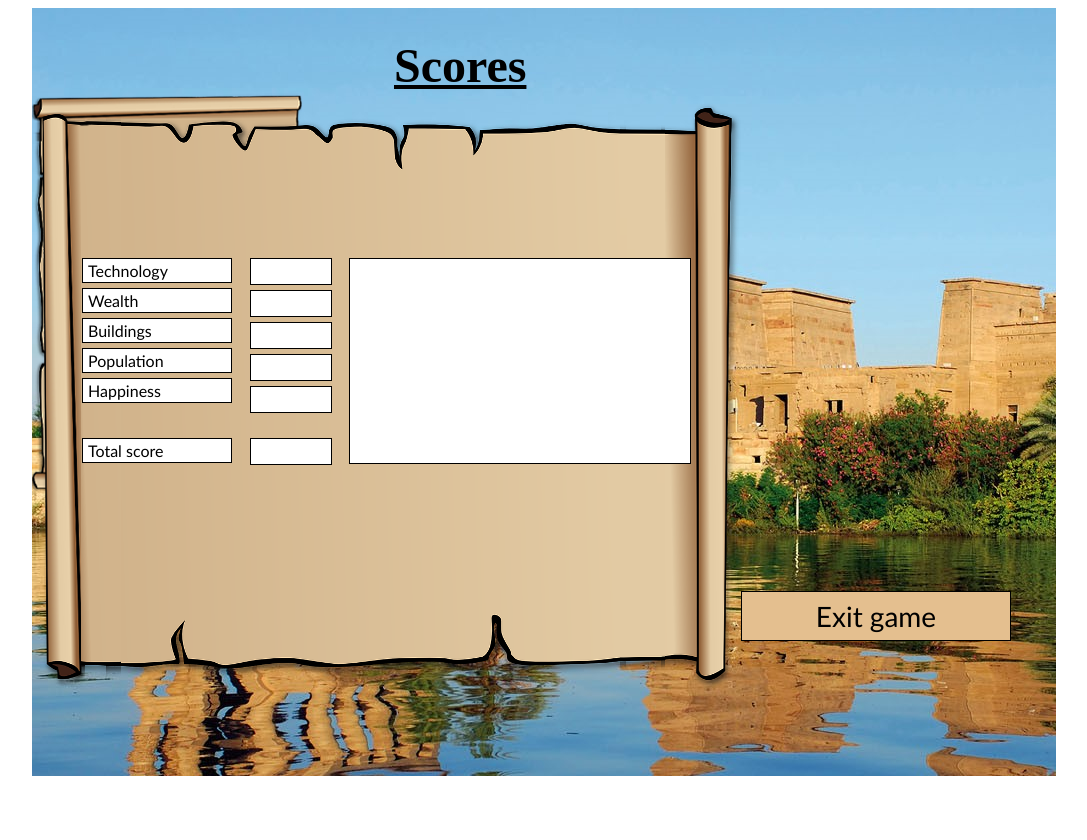
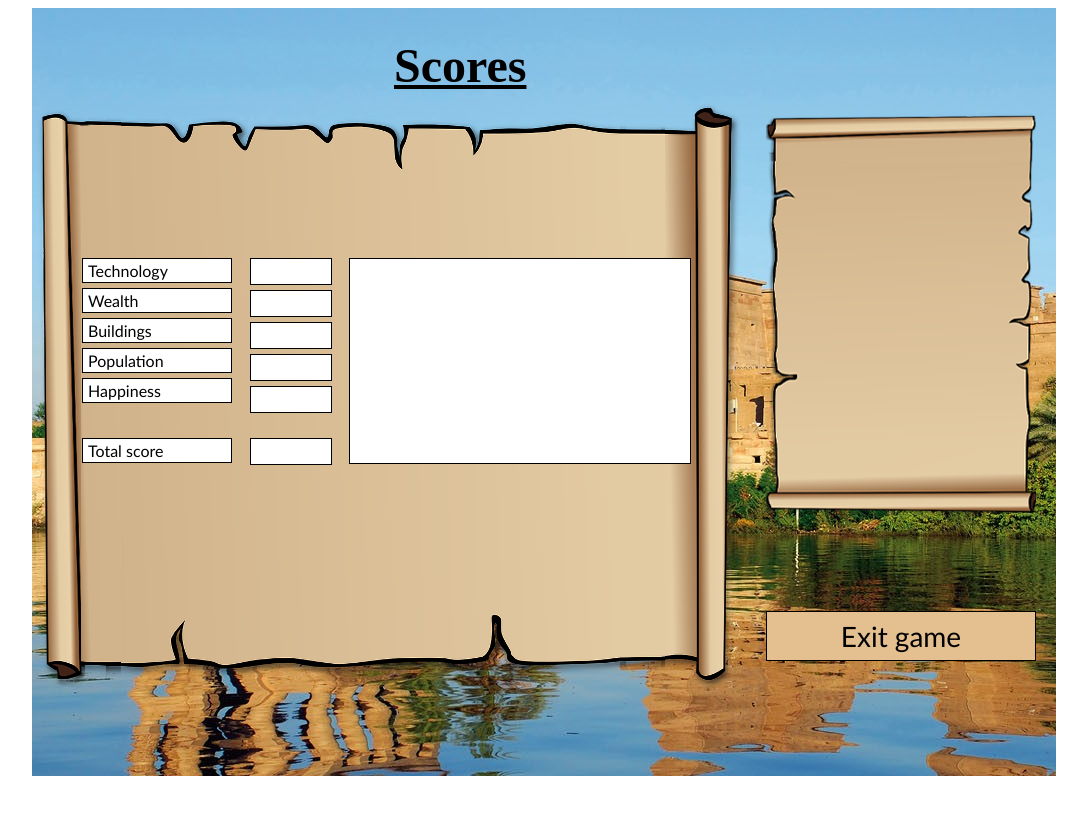
Before and after one commit to Blechfalke/CityBuilderProd, a PHP site: template view/Scores.html in a window 1280 px wide. Shown: the whole page, without its empty margins (96-1183 px from the left). Run offline with PHP 8.4, Linux system fonts and the light colour scheme; the template is opened without the code that fills it, so the values that code supplies are empty.

Commit message:
fixed the css

```diff
--- a/css/style.css
+++ b/css/style.css
@@ -15,13 +15,9 @@ body {
 	height: 587px;
 	float: left;
 	background: url("images/papy.png") no-repeat;
-	/*background-color:#FFD966;
-border: 1px solid black;*/
 	margin: 10px 0 0 5px;
 }
-<<<<<<< HEAD
 
-=======
 #leftContentMap {
 width: 704px;
 height:587px;
@@ -31,7 +27,6 @@ background: url("images/mapPap.png") no-repeat;
 border: 1px solid black;*/
 margin: 10px 0 0 5px;
 }
->>>>>>> branch 'master' of https://github.com/Blechfalke/CityBuilderProd.git
 #rightContent {
 	width: 270px;
 	height: 550px;
@@ -187,7 +182,6 @@ margin: 10px 0 0 5px;
 }
 
 .imageCityManagement {
-<<<<<<< HEAD
 	float: left;
 	width: 70px;
 	text-align: center;
@@ -196,7 +190,6 @@ margin: 10px 0 0 5px;
 	margin-right: 30px;
 	margin-right: 30px;
 	position: relative;
-=======
     float: left;
     width: 70px;
     text-align: center;
@@ -204,19 +197,14 @@ margin: 10px 0 0 5px;
     font-weight: bold;
     margin-right: 30px;
     position: relative;
->>>>>>> branch 'master' of https://github.com/Blechfalke/CityBuilderProd.git
 }
-<<<<<<< HEAD
 
 #dialog {
 	background-color: #FFE699;
 	background-color: #FFE699;
 	position: relative;
-=======
-#dialog{
 	background-color:#FFE699;
     position: relative;
->>>>>>> branch 'master' of https://github.com/Blechfalke/CityBuilderProd.git
 }
 
 .technology {
@@ -232,12 +220,10 @@ margin: 10px 0 0 5px;
 	z-index: 2;
 	visibility: hidden;
 }
-<<<<<<< HEAD
 
 #writing, #granary, #pottery, #continue {
 	cursor: pointer
 }
-=======
 #writing, #granary, #pottery, #continue{
 	cursor:pointer;
 }
@@ -253,4 +239,3 @@ margin: 10px 0 0 5px;
 .ui-button {
     width:300px;
 }
->>>>>>> branch 'master' of https://github.com/Blechfalke/CityBuilderProd.git
--- a/scripts/project.js
+++ b/scripts/project.js
@@ -23,8 +23,8 @@
              }*/
          }
      };
-     $('a').css('cursor', 'progress');
-     $('body').css('cursor', 'progress');
+     //$('a').css('cursor', 'progress');
+     //$('body').css('cursor', 'progress');
      var createdDialog = dialog.dialog(options);
      var urlWithParams = url;
      localStorage.setItem('text', text);
```
